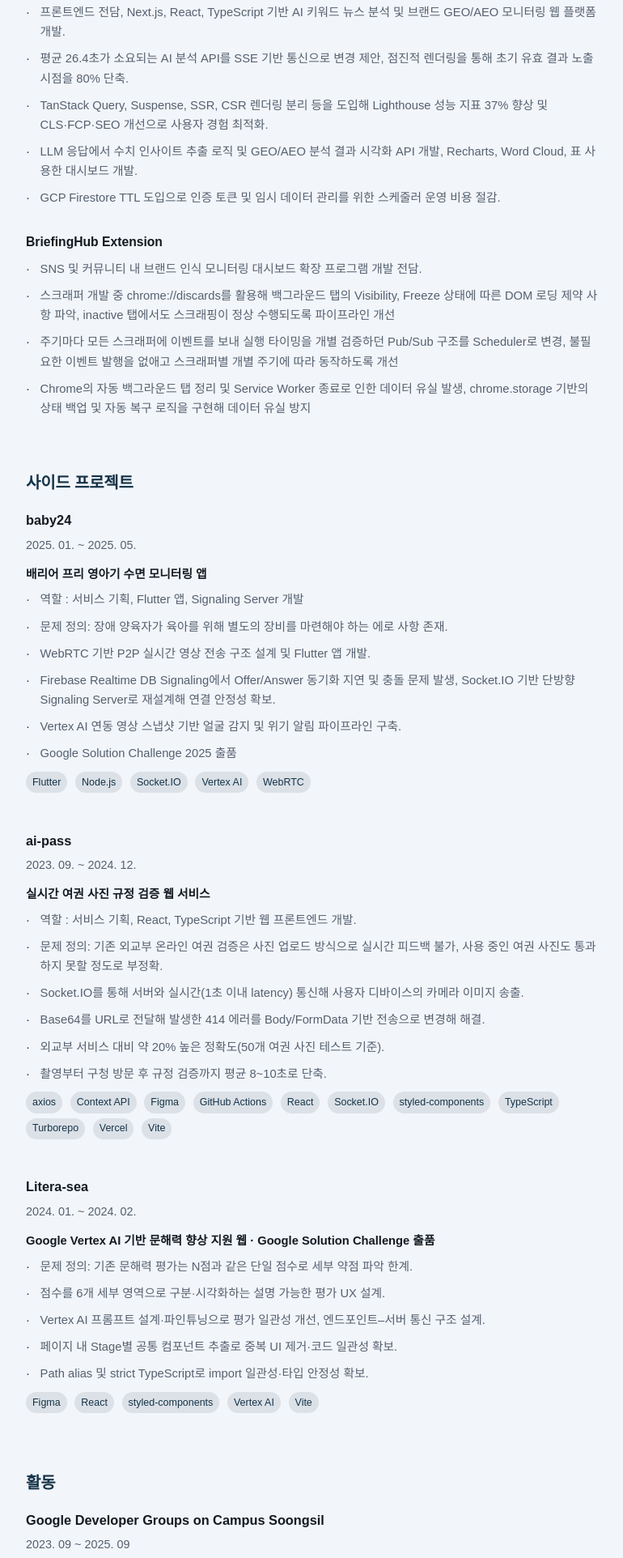
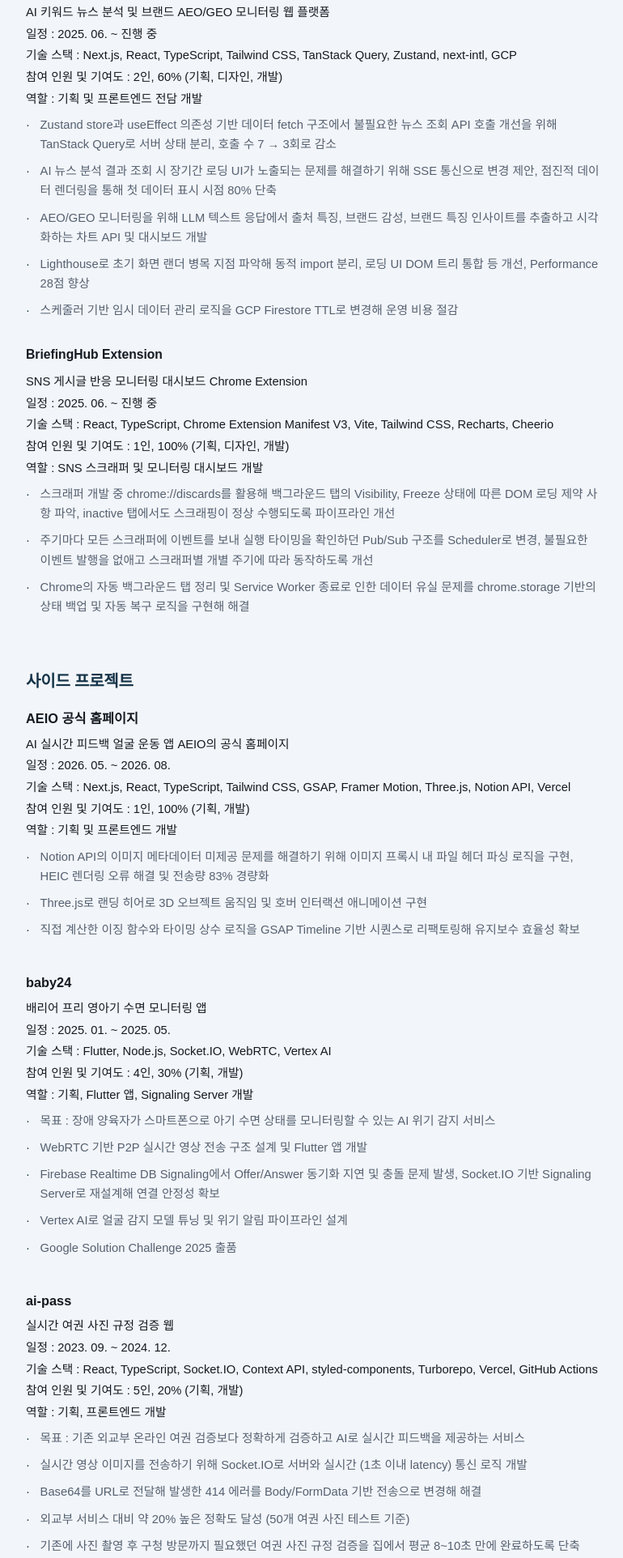
Before and after one commit to sna0e/resume, a plain HTML site: page index.html in a window 1280 px wide. Shown: the part 671-2595 px from the top of the page at 81% size, without its empty margins (252-1022 px from the left). Drawn offline with Linux system fonts and the light colour scheme.

Commit message:
refactor: update resume contents and style

```diff
--- a/index.html
+++ b/index.html
@@ -290,6 +290,19 @@
         margin-bottom: 0;
       }
 
+      .project-info {
+        margin-bottom: 0.5rem;
+      }
+
+      .project-info p {
+        margin-bottom: 0.15rem;
+        color: var(--text);
+      }
+
+      .project-info p:last-child {
+        margin-bottom: 0;
+      }
+
       .duration {
         font-size: var(--resume-subtitle);
         color: var(--muted);
@@ -531,9 +544,9 @@
         </div>
         <h1>성나영</h1>
         <p class="lead">
-          Problem Solver with AI, Web
+          Problem Solver with AI & Web
           <br />
-          사용자에게 필요한 것은 무엇인가에서부터 시작하여 개발합니다.
+          사용자의 Pain Point에서 출발해, AI와 웹 기술로 업무 효율을 개선합니다.
         </p>
         <p class="contact">
           <a href="mailto:ny.seong.dev@gmail.com">ny.seong.dev@gmail.com</a>
@@ -592,57 +605,60 @@
         <article class="entry">
           <header class="job-head">
             <h3>NURIE AI (주)누리에에이아이</h3>
-            <p class="role-line">Software Engineer · 2025. 03. ~ 재직중</p>
+            <p class="role-line">Software Engineer · 2025. 03. ~ 재직 중</p>
           </header>
 
           <div class="job-segment">
             <h4>BriefingHub</h4>
+            <div class="project-info">
+              <p>AI 키워드 뉴스 분석 및 브랜드 AEO/GEO 모니터링 웹 플랫폼</p>
+              <p>일정 : 2025. 06. ~ 진행 중</p>
+              <p>기술 스택 : Next.js, React, TypeScript, Tailwind CSS, TanStack Query, Zustand, next-intl, GCP</p>
+              <p>참여 인원 및 기여도 : 2인, 60% (기획, 디자인, 개발)</p>
+              <p>역할 : 기획 및 프론트엔드 전담 개발</p>
+            </div>
             <ul class="list-dot">
               <li>
-                프론트엔드 전담, Next.js, React, TypeScript 기반 AI 키워드 뉴스
-                분석 및 브랜드 GEO/AEO 모니터링 웹 플랫폼 개발.
+                Zustand store과 useEffect 의존성 기반 데이터 fetch 구조에서 불필요한 뉴스 조회 API 호출 개선을 위해 TanStack Query로 서버 상태 분리, 호출 수 7 → 3회로 감소
+              </li>
+              <li>AI 뉴스 분석 결과 조회 시 장기간 로딩 UI가 노출되는 문제를 해결하기 위해 SSE 통신으로 변경 제안, 점진적 데이터 렌더링을 통해 첫 데이터 표시 시점 80% 단축</li>
+              <li>
+                AEO/GEO 모니터링을 위해 LLM 텍스트 응답에서 출처 특징, 브랜드 감성, 브랜드 특징 인사이트를 추출하고 시각화하는 차트 API 및 대시보드 개발
               </li>
               <li>
-                평균 26.4초가 소요되는 AI 분석 API를 SSE 기반 통신으로 변경
-                제안, 점진적 렌더링을 통해 초기 유효 결과 노출 시점을 80% 단축.
+                Lighthouse로 초기 화면 랜더 병목 지점 파악해 동적 import 분리, 로딩 UI DOM 트리 통합 등 개선, Performance 28점 향상
               </li>
               <li>
-                TanStack Query, Suspense, SSR, CSR 렌더링 분리 등을 도입해
-                Lighthouse 성능 지표 37% 향상 및 CLS·FCP·SEO 개선으로 사용자
-                경험 최적화.
-              </li>
-              <li>
-                LLM 응답에서 수치 인사이트 추출 로직 및 GEO/AEO 분석 결과 시각화
-                API 개발, Recharts, Word Cloud, 표 사용한 대시보드 개발.
-              </li>
-              <li>
-                GCP Firestore TTL 도입으로 인증 토큰 및 임시 데이터 관리를 위한
-                스케줄러 운영 비용 절감.
+                스케줄러 기반 임시 데이터 관리 로직을 GCP Firestore TTL로 변경해 운영 비용 절감
               </li>
             </ul>
           </div>
 
           <div class="job-segment">
             <h4>BriefingHub Extension</h4>
+            <div class="project-info">
+              <p>SNS 게시글 반응 모니터링 대시보드 Chrome Extension</p>
+              <p>일정 : 2025. 06. ~ 진행 중</p>
+              <p>기술 스택 : React, TypeScript, Chrome Extension Manifest V3, Vite, Tailwind CSS, Recharts, Cheerio</p>
+              <p>참여 인원 및 기여도 : 1인, 100% (기획, 디자인, 개발)</p>
+              <p>역할 : SNS 스크래퍼 및 모니터링 대시보드 개발</p>
+            </div>
             <ul class="list-dot">
-              <li>
-                SNS 및 커뮤니티 내 브랜드 인식 모니터링 대시보드 확장 프로그램
-                개발 전담.
-              </li>
+
               <li>
                 스크래퍼 개발 중 chrome://discards를 활용해 백그라운드 탭의
                 Visibility, Freeze 상태에 따른 DOM 로딩 제약 사항 파악, inactive
                 탭에서도 스크래핑이 정상 수행되도록 파이프라인 개선
               </li>
               <li>
-                주기마다 모든 스크래퍼에 이벤트를 보내 실행 타이밍을 개별
-                검증하던 Pub/Sub 구조를 Scheduler로 변경, 불필요한 이벤트 발행을
+                주기마다 모든 스크래퍼에 이벤트를 보내 실행 타이밍을
+                확인하던 Pub/Sub 구조를 Scheduler로 변경, 불필요한 이벤트 발행을
                 없애고 스크래퍼별 개별 주기에 따라 동작하도록 개선
               </li>
               <li>
                 Chrome의 자동 백그라운드 탭 정리 및 Service Worker 종료로 인한
-                데이터 유실 발생, chrome.storage 기반의 상태 백업 및 자동 복구
-                로직을 구현해 데이터 유실 방지
+                데이터 유실 문제를 chrome.storage 기반의 상태 백업 및 자동 복구
+                로직을 구현해 해결
               </li>
             </ul>
           </div>
@@ -652,113 +668,84 @@
       <section id="side-projects">
         <h2>사이드 프로젝트</h2>
         <article class="entry">
-          <h3>baby24</h3>
-          <p class="duration">2025. 01. ~ 2025. 05.</p>
-          <h5>배리어 프리 영아기 수면 모니터링 앱</h5>
+          <h3>AEIO 공식 홈페이지</h3>
+          <div class="project-info">
+            <p>AI 실시간 피드백 얼굴 운동 앱 AEIO의 공식 홈페이지</p>
+            <p>일정 : 2026. 05. ~ 2026. 08.</p>
+            <p>기술 스택 : Next.js, React, TypeScript, Tailwind CSS, GSAP, Framer Motion, Three.js, Notion API, Vercel</p>
+            <p>참여 인원 및 기여도 : 1인, 100% (기획, 개발)</p>
+            <p>역할 : 기획 및 프론트엔드 개발</p>
+          </div>
           <ul class="list-dot">
-            <li>역할 : 서비스 기획, Flutter 앱, Signaling Server 개발</li>
             <li>
-              문제 정의: 장애 양육자가 육아를 위해 별도의 장비를 마련해야 하는
-              에로 사항 존재.
+              Notion API의 이미지 메타데이터 미제공 문제를 해결하기 위해 이미지
+              프록시 내 파일 헤더 파싱 로직을 구현, HEIC 렌더링 오류 해결 및
+              전송량 83% 경량화
             </li>
             <li>
-              WebRTC 기반 P2P 실시간 영상 전송 구조 설계 및 Flutter 앱 개발.
+              Three.js로 랜딩 히어로 3D 오브젝트 움직임 및 호버 인터랙션
+              애니메이션 구현
+            </li>
+            <li>
+              직접 계산한 이징 함수와 타이밍 상수 로직을 GSAP Timeline 기반
+              시퀀스로 리팩토링해 유지보수 효율성 확보
+            </li>
+          </ul>
+        </article>
+
+        <article class="entry">
+          <h3>baby24</h3>
+          <div class="project-info">
+            <p>배리어 프리 영아기 수면 모니터링 앱</p>
+            <p>일정 : 2025. 01. ~ 2025. 05.</p>
+            <p>기술 스택 : Flutter, Node.js, Socket.IO, WebRTC, Vertex AI</p>
+            <p>참여 인원 및 기여도 : 4인, 30% (기획, 개발)</p>
+            <p>역할 : 기획, Flutter 앱, Signaling Server 개발</p>
+          </div>
+          <ul class="list-dot">
+            <li>
+              목표 : 장애 양육자가 스마트폰으로 아기 수면 상태를 모니터링할 수 있는 AI 위기 감지 서비스
+            </li>
+            <li>
+              WebRTC 기반 P2P 실시간 영상 전송 구조 설계 및 Flutter 앱 개발
             </li>
             <li>
               Firebase Realtime DB Signaling에서 Offer/Answer 동기화 지연 및
-              충돌 문제 발생, Socket.IO 기반 단방향 Signaling Server로 재설계해
-              연결 안정성 확보.
+              충돌 문제 발생, Socket.IO 기반 Signaling Server로 재설계해
+              연결 안정성 확보
             </li>
             <li>
-              Vertex AI 연동 영상 스냅샷 기반 얼굴 감지 및 위기 알림 파이프라인
-              구축.
+              Vertex AI로 얼굴 감지 모델 튜닝 및 위기 알림 파이프라인 설계
             </li>
             <li>Google Solution Challenge 2025 출품</li>
           </ul>
-          <p class="tag-row">
-            <span class="tag">Flutter</span>
-            <span class="tag">Node.js</span>
-            <span class="tag">Socket.IO</span>
-            <span class="tag">Vertex AI</span>
-            <span class="tag">WebRTC</span>
-          </p>
         </article>
 
         <article class="entry">
           <h3>ai-pass</h3>
-          <p class="duration">2023. 09. ~ 2024. 12.</p>
-          <h5>실시간 여권 사진 규정 검증 웹 서비스</h5>
+          <div class="project-info">
+            <p>실시간 여권 사진 규정 검증 웹</p>
+            <p>일정 : 2023. 09. ~ 2024. 12.</p>
+            <p>기술 스택 : React, TypeScript, Socket.IO, Context API, styled-components, Turborepo, Vercel, GitHub Actions</p>
+            <p>참여 인원 및 기여도 : 5인, 20% (기획, 개발)</p>
+            <p>역할 : 기획, 프론트엔드 개발</p>
+          </div>
           <ul class="list-dot">
             <li>
-              역할 : 서비스 기획, React, TypeScript 기반 웹 프론트엔드 개발.
+              목표 : 기존 외교부 온라인 여권 검증보다 정확하게 검증하고 AI로 실시간 피드백을 제공하는 서비스
             </li>
             <li>
-              문제 정의: 기존 외교부 온라인 여권 검증은 사진 업로드 방식으로
-              실시간 피드백 불가, 사용 중인 여권 사진도 통과하지 못할 정도로
-              부정확.
-            </li>
-            <li>
-              Socket.IO를 통해 서버와 실시간(1초 이내 latency) 통신해 사용자
-              디바이스의 카메라 이미지 송출.
+              실시간 영상 이미지를 전송하기 위해 Socket.IO로 서버와 실시간 (1초 이내 latency) 통신 로직 개발
             </li>
             <li>
               Base64를 URL로 전달해 발생한 414 에러를 Body/FormData 기반
-              전송으로 변경해 해결.
+              전송으로 변경해 해결
             </li>
             <li>
-              외교부 서비스 대비 약 20% 높은 정확도(50개 여권 사진 테스트 기준).
+              외교부 서비스 대비 약 20% 높은 정확도 달성 (50개 여권 사진 테스트 기준)
             </li>
-            <li>촬영부터 구청 방문 후 규정 검증까지 평균 8~10초로 단축.</li>
+            <li>기존에 사진 촬영 후 구청 방문까지 필요했던 여권 사진 규정 검증을 집에서 평균 8~10초 만에 완료하도록 단축</li>
           </ul>
-          <p class="tag-row">
-            <span class="tag">axios</span>
-            <span class="tag">Context API</span>
-            <span class="tag">Figma</span>
-            <span class="tag">GitHub Actions</span>
-            <span class="tag">React</span>
-            <span class="tag">Socket.IO</span>
-            <span class="tag">styled-components</span>
-            <span class="tag">TypeScript</span>
-            <span class="tag">Turborepo</span>
-            <span class="tag">Vercel</span>
-            <span class="tag">Vite</span>
-          </p>
-        </article>
-
-        <article class="entry">
-          <h3>Litera-sea</h3>
-          <p class="duration">2024. 01. ~ 2024. 02.</p>
-          <h5>
-            Google Vertex AI 기반 문해력 향상 지원 웹 · Google Solution
-            Challenge 출품
-          </h5>
-          <ul class="list-dot">
-            <li>
-              문제 정의: 기존 문해력 평가는 N점과 같은 단일 점수로 세부 약점
-              파악 한계.
-            </li>
-            <li>
-              점수를 6개 세부 영역으로 구분·시각화하는 설명 가능한 평가 UX 설계.
-            </li>
-            <li>
-              Vertex AI 프롬프트 설계·파인튜닝으로 평가 일관성 개선,
-              엔드포인트–서버 통신 구조 설계.
-            </li>
-            <li>
-              페이지 내 Stage별 공통 컴포넌트 추출로 중복 UI 제거·코드 일관성
-              확보.
-            </li>
-            <li>
-              Path alias 및 strict TypeScript로 import 일관성·타입 안정성 확보.
-            </li>
-          </ul>
-          <p class="tag-row">
-            <span class="tag">Figma</span>
-            <span class="tag">React</span>
-            <span class="tag">styled-components</span>
-            <span class="tag">Vertex AI</span>
-            <span class="tag">Vite</span>
-          </p>
         </article>
       </section>
 
@@ -767,42 +754,45 @@
 
         <article class="entry">
           <h3>Google Developer Groups on Campus Soongsil</h3>
-          <p class="duration">2023. 09 ~ 2025. 09</p>
+          <p class="duration">2023. 09. ~ 2025. 09.</p>
           <h5>3기 AI/ML 파트 멤버 · 4기 DevRel</h5>
           <ul class="list-dot">
             <li>
               Next.js와 Notion API를 연동해 멤버 데이터 관리 CMS 로직 설계 및
-              공식 홈페이지 내 Member 페이지 개발.
+              공식 홈페이지 내 Member 페이지 개발
             </li>
             <li>
-              최신 기술 트렌드 공유, 성장을 목표로 스터디 기획·운영(NLP, IT 영어
-              회화).
+              최신 기술 트렌드 공유, 성장을 목표로 스터디 기획·운영 (NLP, IT 영어
+              회화)
             </li>
             <li>
               풀스택(FYT), CS 리마인드 스터디, Google Cloud Skill Boost 참여로
-              프론트엔드에서 백엔드, 인프라로 스킬 확장.
+              프론트엔드에서 백엔드, 인프라로 스킬 확장
             </li>
-            <li>세미나와 커뮤니티 이벤트 기획 및 운영.</li>
+            <li>세미나와 커뮤니티 이벤트 기획 및 운영</li>
           </ul>
-          <h5>Solution Challenge (2024, 2025)</h5>
+          <h5>Solution Challenge</h5>
           <ul class="list-dot">
             <li>
-              SDGs 기반 사회 문제 해결을 위한 서비스 아키텍처 기획 및 개발.
+              SDGs 기반 사회 문제 해결을 위한 서비스 기획 및 개발
+            </li>
+            <li>
+              2024년, 2025년 출품
             </li>
           </ul>
         </article>
         <article class="entry">
           <h3>미래에셋박현주재단 해외교환파견 장학생</h3>
           <p class="duration">2024. 04. ~ 2024. 08.</p>
-          <h5>30기</h5>
+          <h5>30기 장학생</h5>
           <ul class="list-dot">
-            <li>장학생 네트워크 MEET-UP에 참가해 AI 활용 인사이트 공유 .</li>
-            <li>독일 교환학생 과정 중 배운 내용을 공유하는 에세이 작성.</li>
+            <li>장학생 네트워크 MEET-UP에 참가해 AI 활용 인사이트 공유</li>
+            <li>독일 교환학생 과정 중 배운 내용을 공유하는 에세이 작성</li>
           </ul>
         </article>
         <article class="entry">
           <h3>2023 숭실대학교 실리콘밸리 AI 온라인 인턴십 프로그램 2기</h3>
-          <p class="duration">2023. 08. 28. ~ 2023. 08. 30.</p>
+          <p class="duration">2023. 08.</p>
           <ul class="list-dot">
             <li>예측형 AI와 생성형 AI를 활용한 서비스 아이디어 기획</li>
           </ul>
@@ -814,19 +804,20 @@
         <div class="skills">
           <h3>Technology</h3>
           <ul class="list-dot">
-            <li><strong>Core:</strong> Next.js, React, TypeScript</li>
+            <li><strong>Core:</strong> Next.js, React, TypeScript, Node.js (learning)</li>
             <li>
               <strong>State &amp; Data:</strong> Chrome Storage API, Context
               API, REST API, TanStack Query, Zustand
             </li>
             <li><strong>Auth:</strong> JWT, OAuth (Google)</li>
+            <li><strong>Payment:</strong> Payple</li>
             <li>
               <strong>AI:</strong> LLM Fine-tuning (OpenAI, Vertex AI), Prompt
-              Engineer
+              Engineering
             </li>
             <li>
               <strong>UI &amp; UX:</strong> Figma, next-intl, PostCSS,
-              react-hook-form, Recharts, react-word-cloud , styled-components,
+              react-hook-form, Recharts, react-word-cloud, styled-components,
               Tailwind CSS
             </li>
             <li>
@@ -837,35 +828,34 @@
           <h3>Product Execution</h3>
           <ul class="list-dot">
             <li>
-              새로운 요구사항이 있을 경우 재사용 가능한 로직을 기반으로 변경
-              범위를 최소화하는 방식으로 기획.
+              사용자의 pain point를 해결하기 위해 사용자 입장에서 업무를 수행해보고 불편한 지점을 찾아 요구사항에 반영
             </li>
             <li>
-              요구사항을 구현하기 전 사용 맥락을 중심으로 문제를 재정의 후
-              서비스 기능 설계.
+              개선이 필요한 부분을 발견하면 가설을 세우고 AI로 프로토타입을 빠르게 만들어 검증, 효과가 지표로 확인되면 다음 작업 일정으로 할당해 개선
             </li>
+            <li>새로운 기능을 제안할 때 유사 서비스 사례를 조사해 근거와 함께 제시</li>
           </ul>
 
           <h3>Communication</h3>
           <ul class="list-dot">
             <li>
               새로운 아이디어나 개선 사항을 Figma 목업과 API 데이터 구조를
-              포함한 문서로 정리해 공유.
+              포함한 문서로 정리해 팀원들에게 공유
             </li>
             <li>
-              충분한 시도 후 질문하며, 질문 시 목표, 가설, 현재 상황, 시도한
-              내용을 정리해 공유.
+              질문을 하기 전 충분히 시도하고, 질문 시 상황, 목표, 가설, 시도한
+              내용을 정리해 공유
             </li>
             <li>
-              디자이너와 협업 시 화면,UX 맥락과 함께 구현 시 제약 사항 설명.
+              디자이너와 협업 시 화면, UX 맥락과 함께 구현 시 제약 사항 설명
             </li>
-            <li>글로벌 협업 경험.</li>
+            <li>교환학생 중 여러 국가의 학생들과 글로벌 협업 경험</li>
           </ul>
         </div>
       </section>
 
       <section id="certs">
-        <h2>자격 · 수상</h2>
+        <h2>자격증 · 수상</h2>
 
         <div class="table-wrap">
           <h3>자격증</h3>
@@ -873,7 +863,7 @@
             <thead>
               <tr>
                 <th>이름</th>
-                <th>점수</th>
+                <th>점수 / 등급</th>
                 <th>일시</th>
               </tr>
             </thead>
@@ -932,7 +922,10 @@
         <h2>학력</h2>
 
         <article class="entry">
-          <h3>숭실대학교</h3>
+          <div class="title-row">
+            <h3>숭실대학교</h3>
+            <p>Seoul, South Korea</p>
+          </div>
           <p class="duration">2020. 03. ~ 2026. 02.</p>
           <p>소프트웨어학부 (학사) · 융합전공: 빅데이터</p>
           <p>학점 3.97 / 4.5</p>
@@ -942,11 +935,11 @@
             <h3>Technical University of Braunschweig</h3>
             <p>Braunschweig, Germany</p>
           </div>
-          <p class="duration">2024. 04. 01. ~ 2024. 08. 23.</p>
-          <p>Informatik (Computer Science), Bachelor</p>
-          <p>학점 2.35 / 1.0 (1.0 = Very Good, 5.0 = Fail)</p>
+          <p class="duration">2024. 04. ~ 2024. 08.</p>
+          <p>교환학생 : Informatik (Computer Science), Bachelor</p>
+          <p>학점 2.35 (1.0 = Very Good, 5.0 = Fail)</p>
           <ul class="list-dot">
-            <li>Introduction of Machine Learning</li>
+            <li>Introduction to Machine Learning</li>
             <li>Pattern Recognition (Master)</li>
           </ul>
         </article>
@@ -955,7 +948,7 @@
             <h3>University of Southern California</h3>
             <p>Los Angeles, CA, U.S.</p>
           </div>
-          <p class="duration">2023. 07. 02. ~ 2023. 07. 29.</p>
+          <p class="duration">2023. 07.</p>
           <p>숭실대 스파르탄교육원 및 USC 주관 SW Summit Camp 글로벌 연수</p>
           <ul class="list-dot">
             <li>Data Science &amp; Artificial Intelligence</li>
```
